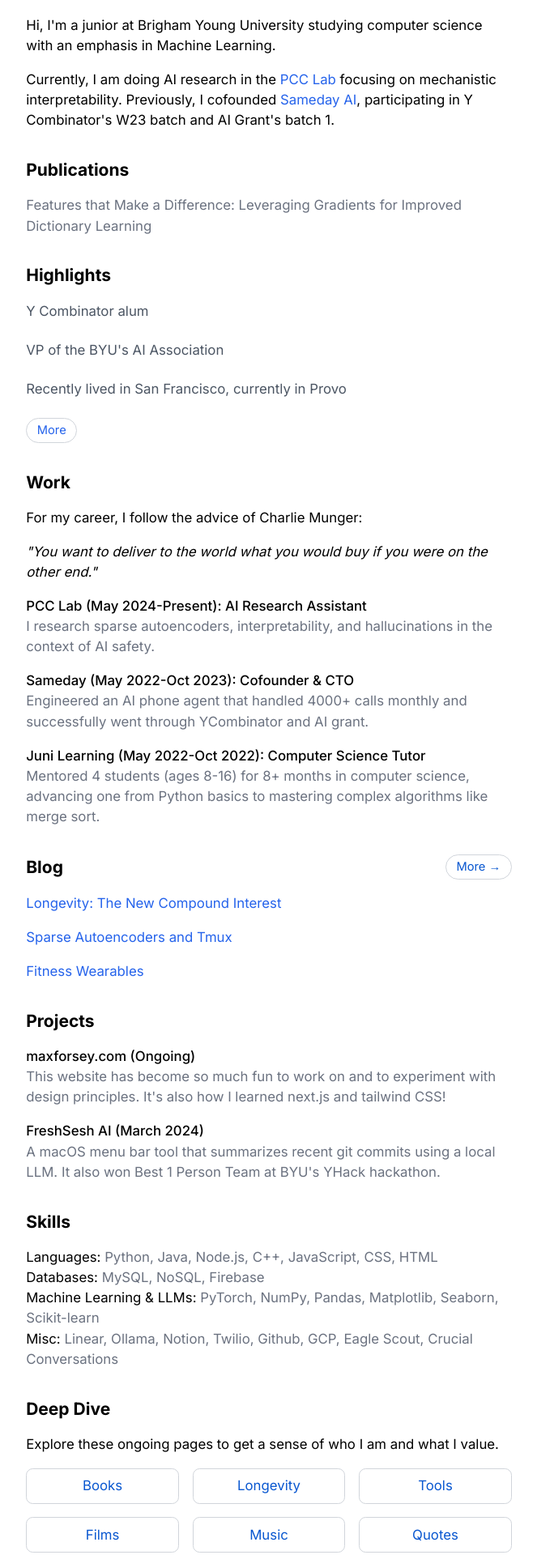
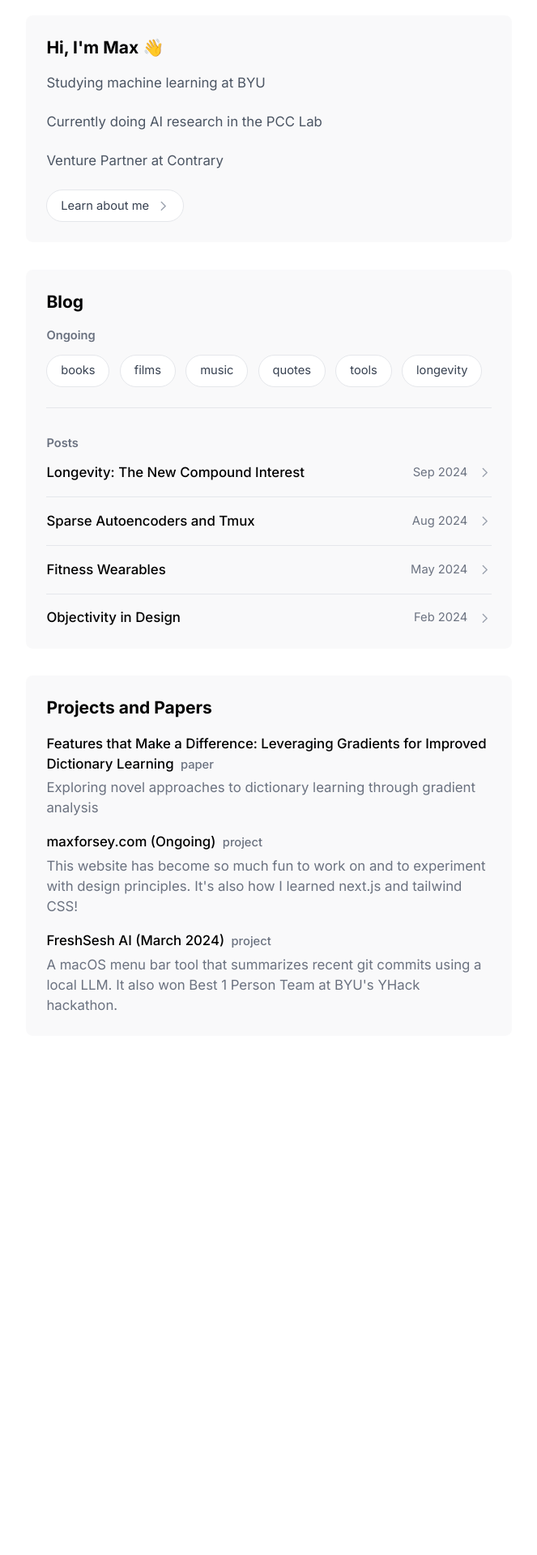
Before and after one commit to max4c/m4c2, a Next.js app: page / in a window 1280 px wide. Shown: the part 220-2140 px from the top of the page at 81% size, without its empty margins (308-971 px from the left). After the commit the page ends 1533 px from the top, so only its background shows below. Built offline with nearby package versions, Linux system fonts and the light colour scheme.

Commit message:
the quest for simplicity

```diff
--- a/src/app/blog/[slug]/page.tsx
+++ b/src/app/blog/[slug]/page.tsx
@@ -45,12 +45,12 @@
       </MDXContent>
 
       <div>
-        <div className="mt-8 text-center">
+        <div className="mt-8 pb-8 text-center">
           <Link
-            href={data.type === 'ongoing' ? '/' : '/blog'}
+            href="/"
             className="text-[#0957D0] dark:text-[#F7C217] hover:text-[#e97319] dark:hover:text-[#e97319] transition-colors"
           >
-            ← Back to {data.type === 'ongoing' ? 'home' : 'all posts'}
+            ← Back to home
           </Link>
         </div>
       </div>
--- a/src/app/blog/quotes.mdx
+++ b/src/app/blog/quotes.mdx
@@ -3,34 +3,39 @@
 type: ongoing
 ---
 
-You don't rise to the level of your intentions, you fall to the level of your accountability. - August Bradley
+We are cacti in the rain forest ― Dr. Tom Finucane
 
-Fashions fade, style is eternal. - Yves Saint Laurent
+My observation is that the doers are the major thinkers. The people that really create the things that change this industry are both the thinker and doer in one person.
+And if we really go back and we examine, you know, did Leonardo have a guy off to the side that was thinking five years out in the future what he would paint or the technology he would use to paint it?
+Of course not. Leonardo was the artist, but he also mixed all his own paints. He also was a fairly good chemist. He knew about pigments, knew about human anatomy. And combining all of those skills together, the art and the science, the thinking and the doing, was what resulted in the exceptional result.
+And there is no difference in our industry. The people that have really made the contributions have been the thinkers and the doers. ― Steve Jobs
 
-We are cacti in the rain forest - Dr. Tom Finucane
+You don't rise to the level of your intentions, you fall to the level of your accountability. ― August Bradley
 
-Every spirit builds itself a house; and beyond its house a world; and beyond its world, a heaven. Build therefore your own world. - Ralph Waldo Emerson
+Fashions fade, style is eternal. ― Yves Saint Laurent
+
+
+Every spirit builds itself a house; and beyond its house a world; and beyond its world, a heaven. Build therefore your own world. ― Ralph Waldo Emerson
 
 Oh, how can we pamper our appetites upon luxuries drawn from reluctant fingers?
 Oh, could slavery exist long if it did not sit on a commercial throne?
 …Oh, friend, beneath the most delicate preparations of the cane can you not see the stinging lash and clotted whip?
 I have reason to be thankful that I am able to give a little more for a Free Labor dress, if it is coarser.
-I can thank God that upon its warp and woof I see no stain of blood and tears; - Ellen F. Watkins
+I can thank God that upon its warp and woof I see no stain of blood and tears; ― Ellen F. Watkins
 
-The key—if you want to build habits that last—is to join a group where the desired behavior is the normal behavior. — James Clear
+The key, if you want to build habits that last, is to join a group where the desired behavior is the normal behavior. ― James Clear
 
-The only factor becoming scarce in a world of abundance is human attention – Kevin Kelly
+The only factor becoming scarce in a world of abundance is human attention ― Kevin Kelly
 
-And the truth is that as a man's real power grows and his knowledge widens, ever the way he can follow grows narrower: until at last he chooses nothing, but does only and wholly what he must do. - Master Summoner from A Wizard of Earthsea by Ursula K. Le Guin
+And the truth is that as a man's real power grows and his knowledge widens, ever the way he can follow grows narrower: until at last he chooses nothing, but does only and wholly what he must do.
+― Master Summoner from A Wizard of Earthsea by Ursula K. Le Guin
 
-What we observe is not nature itself, but nature exposed to our method of questioning. - Werner Heisenberg
+What we observe is not nature itself, but nature exposed to our method of questioning. ― Werner Heisenberg
 
-Time makes more converts than reason - Thomas Paine
+Time makes more converts than reason ― Thomas Paine
 
-I shall content myself with merely, declaring my firm conviction that for the seeker, who would live in fear of God, and who would see him face-to-face restraint in diet, both as to quantity, and quality, is as essential as restraint in thought and speech - M. K. Gandhi
+I shall content myself with merely, declaring my firm conviction that for the seeker, who would live in fear of God, and who would see him face-to-face restraint in diet, both as to quantity, and quality, is as essential as restraint in thought and speech ― M. K. Gandhi
 
 Poor planning on your part does not necessitate an emergency on mine. ― Bob Carter
 
-Never let a problem be solved become more important than a person to be loved - Thomas S. Monson
-
-<br />
+Never let a problem be solved become more important than a person to be loved ― Thomas S. Monson
--- a/src/app/globals.css
+++ b/src/app/globals.css
@@ -49,21 +49,30 @@
 }
 
 @layer components {
-  /* Default link styles */
+  /* Update link styles to use underline instead of colors */
   a {
-    @apply text-[#0957D0] dark:text-[#F7C217] hover:text-[#e97319] dark:hover:text-[#e97319] transition-colors;
+    @apply text-inherit underline-offset-4 hover:underline decoration-gray-400 dark:decoration-gray-500;
   }
 
-  /* Only make the main title bold and large */
+  /* Update the main title style */
   .blog-header a[href="/blog"]:first-of-type:not(.nav-button),
   .blog-header a[href="/"]:first-of-type:not(.nav-button) {
-    @apply font-bold text-2xl text-[#0957D0] dark:text-[#F7C217];
+    @apply font-bold text-2xl text-inherit no-underline;
   }
 
   /* Navigation button specific styles */
   .nav-button {
-    @apply text-sm font-normal text-[#0957D0] dark:text-[#F7C217] hover:text-[#e97319] dark:hover:text-[#e97319] transition-colors;
+    @apply text-sm font-normal text-inherit hover:underline decoration-gray-400 dark:decoration-gray-500;
   }
+}
+
+/* Update prose link styles */
+.prose a {
+  @apply text-inherit underline-offset-4 hover:underline decoration-gray-400 dark:decoration-gray-500 font-normal;
+}
+
+.dark .prose a {
+  @apply text-inherit hover:underline decoration-gray-500 font-normal;
 }
 
 /* Remove these overrides if they exist */
--- a/src/app/layout.tsx
+++ b/src/app/layout.tsx
@@ -33,7 +33,6 @@
               </main>
             </div>
             <div className="w-full max-w-[650px] px-6">
-              <Footer />
             </div>
           </div>
         </ThemeProvider>
--- a/src/app/page.tsx
+++ b/src/app/page.tsx
@@ -67,142 +67,116 @@
           </div>
         </div>
       </div>
+      {/* Highlights Section */}
+      <Highlights />
 
-      {/* Bio Section */}
-      <div className="mb-8">
-        <p className="mb-4">
-          Hi, I&apos;m a junior at Brigham Young University studying computer science with
-          an emphasis in Machine Learning.
-        </p>
-        <p className="mb-4">
-          Currently, I am doing AI research in the <a href="https://github.com/BYU-PCCL" className="text-blue-600 hover:underline">PCC Lab</a> focusing on mechanistic
-          interpretability. Previously, I cofounded <a href="https://www.gosameday.com" className="text-blue-600 hover:underline">Sameday AI</a>, participating in Y
-          Combinator&apos;s W23 batch and AI Grant&apos;s batch 1.
-        </p>
-      </div>
+      {/* Blog Section */}
+      <section className="mb-8 p-6 rounded-lg bg-gray-100/50 dark:bg-gray-800/50">
+        <div className="flex justify-between items-center mb-4">
+          <h2 className="text-xl font-bold">Blog</h2>
+        </div>
 
-      {/* Publications Section */}
-      <section className="mb-8">
-        <h2 className="text-xl font-bold mb-4">Publications</h2>
-        <div className="space-y-4">
-          <div>
-            <p className="text-gray-500 dark:text-gray-400">Features that Make a Difference: Leveraging Gradients for Improved Dictionary Learning</p>
+        {/* Ongoing section */}
+        <div className="mb-8 pb-6 border-b border-gray-200 dark:border-gray-700">
+          <h3 className="text-sm font-semibold text-gray-500 dark:text-gray-400 mb-3">Ongoing</h3>
+          <div className="flex flex-wrap gap-3">
+            {[
+              'books', 'films', 'music', 'quotes', 'tools', 'longevity'
+            ].map((item) => (
+              <Link
+                key={item}
+                href={`/blog/${item}`}
+                className="px-4 py-2 text-sm bg-white dark:bg-gray-800
+                  rounded-full hover:bg-gray-50 dark:hover:bg-gray-700
+                  border border-gray-200 dark:border-gray-700
+                  transition-colors duration-200
+                  text-gray-700 dark:text-gray-300"
+              >
+                {item}
+              </Link>
+            ))}
+          </div>
+        </div>
+
+        {/* Posts section */}
+        <div>
+          <h3 className="text-sm font-semibold text-gray-500 dark:text-gray-400 mb-3">Posts</h3>
+          <div className="divide-y divide-gray-200 dark:divide-gray-700">
+            {sortedPosts.map(post => (
+              <Link
+                key={post.slug}
+                href={`/blog/${post.slug}`}
+                className="group block py-4 first:pt-0 last:pb-0
+                  hover:bg-gray-100/50 dark:hover:bg-gray-700/50
+                  transition-all duration-200"
+              >
+                <div className="flex flex-col md:flex-row md:justify-between md:items-center gap-2">
+                  <h3 className="font-medium group-hover:text-blue-600 dark:group-hover:text-blue-400 transition-colors">
+                    {post.title}
+                  </h3>
+                  <div className="flex items-center gap-3">
+                    <span className="text-sm text-gray-500 dark:text-gray-400">
+                      {format(post.date, 'MMM yyyy')}
+                    </span>
+                    <svg
+                      className="w-4 h-4 text-gray-400 transform group-hover:translate-x-1 transition-transform"
+                      fill="none"
+                      viewBox="0 0 24 24"
+                      stroke="currentColor"
+                    >
+                      <path strokeLinecap="round" strokeLinejoin="round" strokeWidth={2} d="M9 5l7 7-7 7" />
+                    </svg>
+                  </div>
+                </div>
+              </Link>
+            ))}
           </div>
         </div>
       </section>
 
-      {/* Highlights Section */}
-      <Highlights />
+      {/* Work Section */}
+      <section className="mb-8 p-6 rounded-lg bg-gray-100/50 dark:bg-gray-800/50">
+        <h2 className="text-xl font-bold mb-4">Projects and Papers</h2>
+        <div className="space-y-4">
+          {/* Paper */}
+          <div>
+            <h3 className="font-medium mb-1">
+              Features that Make a Difference: Leveraging Gradients for Improved Dictionary Learning
+              <a href="#" className="text-sm text-gray-500 dark:text-gray-400 ml-2 hover:underline !decoration-gray-400 dark:!decoration-gray-500">
+                paper
+              </a>
+            </h3>
+            <p className="text-gray-500 dark:text-gray-400">
+              Exploring novel approaches to dictionary learning through gradient analysis
+            </p>
+          </div>
 
-      {/* Work Section */}
-      <section className="mb-8">
-        <h2 className="text-xl font-bold mb-4">Work</h2>
-        <p className="mb-4">For my career, I follow the advice of Charlie Munger:</p>
-        <p className="mb-4 italic">&quot;You want to deliver to the world what you would buy if you were on the other end.&quot;</p>
-        <div className="space-y-4">
+          {/* Projects */}
           <div>
-            <h3 className="font-medium">PCC Lab (May 2024-Present): AI Research Assistant</h3>
-            <p className="text-gray-500 dark:text-gray-400">I research sparse autoencoders, interpretability, and hallucinations in the context of AI safety.</p>
+            <h3 className="font-medium mb-1">
+              maxforsey.com (Ongoing)
+              <a href="https://github.com/max4c/m4c2" className="text-sm text-gray-500 dark:text-gray-400 ml-2 hover:underline !decoration-gray-400 dark:!decoration-gray-500">
+                project
+              </a>
+            </h3>
+            <p className="text-gray-500 dark:text-gray-400">
+              This website has become so much fun to work on and to experiment with design principles. It&apos;s also how I learned next.js and tailwind CSS!
+            </p>
           </div>
+
           <div>
-            <h3 className="font-medium">Sameday (May 2022-Oct 2023): Cofounder & CTO</h3>
-            <p className="text-gray-500 dark:text-gray-400">Engineered an AI phone agent that handled 4000+ calls monthly and successfully went through YCombinator and AI grant.</p>
-          </div>
-          <div>
-            <h3 className="font-medium">Juni Learning (May 2022-Oct 2022): Computer Science Tutor</h3>
-            <p className="text-gray-500 dark:text-gray-400">Mentored 4 students (ages 8-16) for 8+ months in computer science, advancing one from Python basics to mastering complex algorithms like merge sort.</p>
+            <h3 className="font-medium mb-1">
+              FreshSesh AI (March 2024)
+              <a href="https://github.com/max4c/freshsesh" className="text-sm text-gray-500 dark:text-gray-400 ml-2 hover:underline !decoration-gray-400 dark:!decoration-gray-500">
+                project
+              </a>
+            </h3>
+            <p className="text-gray-500 dark:text-gray-400">
+              A macOS menu bar tool that summarizes recent git commits using a local LLM. It also won Best 1 Person Team at BYU&apos;s YHack hackathon.
+            </p>
           </div>
         </div>
       </section>
-
-  {/* Blog Section */}
-  <section className="mb-8">
-    <div className="flex items-center justify-between mb-4">
-      <h2 className="text-xl font-bold">Blog</h2>
-      <Link
-        href="/blog"
-        className="text-sm px-3 py-1 rounded-full border border-gray-300 dark:border-gray-600
-                  hover:border-gray-400 dark:hover:border-gray-500
-                  transition-all duration-200"
-      >
-        More →
-      </Link>
-    </div>
-    <div className="space-y-4">
-      {sortedPosts.slice(0, 3).map(post => (
-        <div key={post.slug}>
-          <Link href={`/blog/${post.slug}`} className="text-blue-600 hover:underline">
-            {post.title}
-          </Link>
-        </div>
-      ))}
-    </div>
-  </section>
-
-      {/* Projects Section */}
-      <section className="mb-8">
-        <h2 className="text-xl font-bold mb-4">Projects</h2>
-        <div className="space-y-4">
-          <div>
-            <h3 className="font-medium">maxforsey.com (Ongoing)</h3>
-            <p className="text-gray-500 dark:text-gray-400">This website has become so much fun to work on and to experiment with design principles. It&apos;s also how I learned next.js and tailwind CSS!</p>
-          </div>
-          <div>
-            <h3 className="font-medium">FreshSesh AI (March 2024)</h3>
-            <p className="text-gray-500 dark:text-gray-400">A macOS menu bar tool that summarizes recent git commits using a local LLM. It also won Best 1 Person Team at BYU&apos;s YHack hackathon.</p>
-          </div>
-        </div>
-      </section>
-
-      {/* Skills Section */}
-      <section className="mb-8">
-        <h2 className="text-xl font-bold mb-4">Skills</h2>
-        <p>
-          <span>Languages:</span>
-          <span className="text-gray-500 dark:text-gray-400"> Python, Java, Node.js, C++, JavaScript, CSS, HTML</span>
-        </p>
-        <p>
-          <span>Databases:</span>
-          <span className="text-gray-500 dark:text-gray-400"> MySQL, NoSQL, Firebase</span>
-        </p>
-        <p>
-          <span>Machine Learning & LLMs:</span>
-          <span className="text-gray-500 dark:text-gray-400"> PyTorch, NumPy, Pandas, Matplotlib, Seaborn, Scikit-learn</span>
-        </p>
-        <p>
-          <span>Misc:</span>
-          <span className="text-gray-500 dark:text-gray-400"> Linear, Ollama, Notion, Twilio, Github, GCP, Eagle Scout, Crucial Conversations</span>
-        </p>
-      </section>
-
-      {/* Deep Dive Section - with reduced margin */}
-      <section>
-        <h2 className="text-xl font-bold mb-4">Deep Dive</h2>
-        <p className="mb-4">Explore these ongoing pages to get a sense of who I am and what I value.</p>
-        <div className="grid grid-cols-3 gap-4">
-          <Link href="/blog/books" className="text-center p-2 border rounded-lg border-gray-300 dark:border-gray-600 hover:border-gray-400 dark:hover:border-gray-500 transition-all duration-200">
-            Books
-          </Link>
-          <Link href="/blog/longevity" className="text-center p-2 border rounded-lg border-gray-300 dark:border-gray-600 hover:border-gray-400 dark:hover:border-gray-500 transition-all duration-200">
-            Longevity
-          </Link>
-          <Link href="/blog/tools" className="text-center p-2 border rounded-lg border-gray-300 dark:border-gray-600 hover:border-gray-400 dark:hover:border-gray-500 transition-all duration-200">
-            Tools
-          </Link>
-          <Link href="/blog/films" className="text-center p-2 border rounded-lg border-gray-300 dark:border-gray-600 hover:border-gray-400 dark:hover:border-gray-500 transition-all duration-200">
-            Films
-          </Link>
-          <Link href="/blog/music" className="text-center p-2 border rounded-lg border-gray-300 dark:border-gray-600 hover:border-gray-400 dark:hover:border-gray-500 transition-all duration-200">
-            Music
-          </Link>
-          <Link href="/blog/quotes" className="text-center p-2 border rounded-lg border-gray-300 dark:border-gray-600 hover:border-gray-400 dark:hover:border-gray-500 transition-all duration-200">
-            Quotes
-          </Link>
-        </div>
-      </section>
-
-      {/* Add margin-bottom to match the header spacing */}
-      <div className="mb-8"></div>
     </div>
   );
 }
--- a/src/components/Highlights.tsx
+++ b/src/components/Highlights.tsx
@@ -3,6 +3,10 @@
 import { motion, AnimatePresence } from 'framer-motion';
 
 const highlights = [
+    "Venture Partner at Contrary",
+    "Currently doing AI research in the PCC Lab",
+    "Studying machine learning at BYU",
+    "Cofounded Sameday AI going through YC and AI Grant",
     "Recently lived in San Francisco, currently in Provo",
     "VP of the BYU's AI Association",
     "Y Combinator alum",
@@ -38,8 +42,8 @@
     };
 
     return (
-        <section className="mb-8">
-            <h2 className="text-xl font-bold mb-4">Highlights</h2>
+        <section className="mb-8 p-6 rounded-lg bg-gray-100/50 dark:bg-gray-800/50">
+            <h2 className="text-xl font-bold mb-4">Hi, I'm Max 👋</h2>
             <div className="relative h-[144px] overflow-hidden">
                 <AnimatePresence mode="sync" initial={false}>
                     {!isResetting ? (
@@ -111,15 +115,25 @@
                     )}
                 </AnimatePresence>
             </div>
-        <button
-            onClick={handleMore}
-            className="text-sm px-3 py-1 rounded-full border border-gray-300 dark:border-gray-600
-              hover:border-gray-400 dark:hover:border-gray-500
-              text-blue-600 dark:text-yellow-500 hover:text-orange-500 dark:hover:text-orange-500
-              transition-all duration-200"
-        >
-            {currentIndex === 0 ? 'More' : 'Keep Going'}
-        </button>
+            <button
+                onClick={handleMore}
+                className="px-4 py-2 text-sm bg-white dark:bg-gray-800
+                    rounded-full hover:bg-gray-50 dark:hover:bg-gray-700
+                    border border-gray-200 dark:border-gray-700
+                    transition-colors duration-200
+                    text-gray-700 dark:text-gray-300
+                    flex items-center gap-2"
+            >
+                <span>{currentIndex === 0 ? 'Learn about me' : 'Keep Going'}</span>
+                <svg
+                    className="w-4 h-4 text-gray-400 transform group-hover:translate-x-1 transition-transform"
+                    fill="none"
+                    viewBox="0 0 24 24"
+                    stroke="currentColor"
+                >
+                    <path strokeLinecap="round" strokeLinejoin="round" strokeWidth={2} d="M9 5l7 7-7 7" />
+                </svg>
+            </button>
         </section>
     );
 }
```
Also changed, not shown: src/components/BlogPostHeader.tsx (+2 -36 lines).
